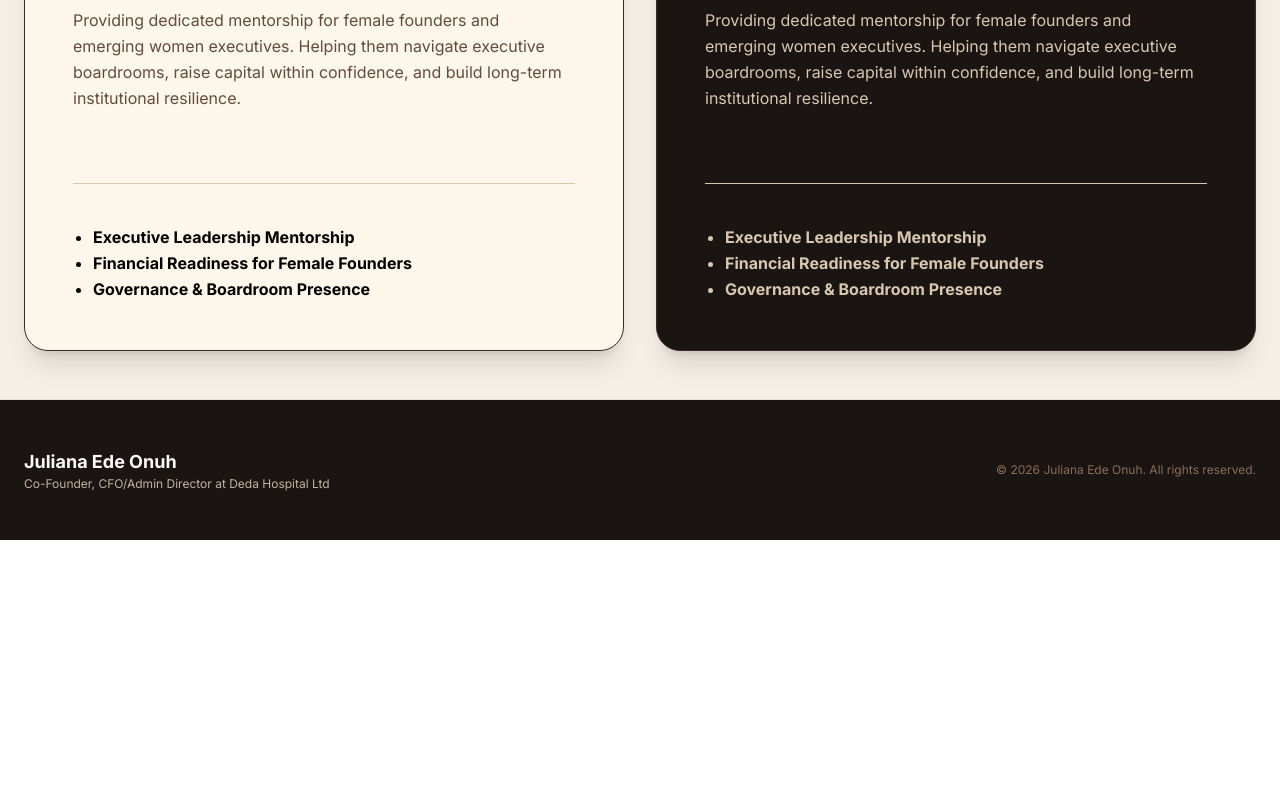
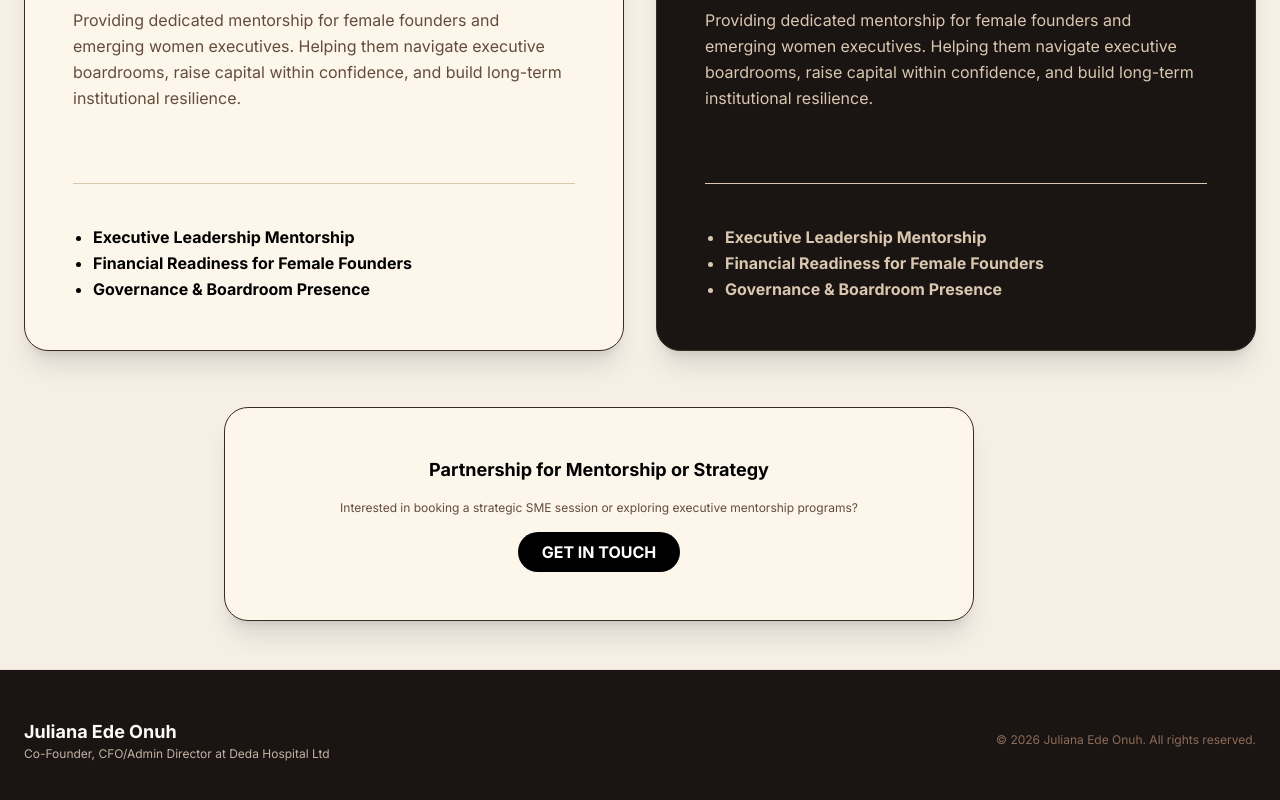
Before and after one commit to DavidOkp/Julie-s-Portfolio, a React (Vite) app: page /impact in a window 1280 px wide. Shown: the part 604-1404 px from the top of the page. Before the commit the page ends 1144 px from the top, so only its background shows below. Built offline with nearby package versions, Linux system fonts and the light colour scheme.

Commit message:
Added last card under the impact page

```diff
--- a/src/pages/Impact.jsx
+++ b/src/pages/Impact.jsx
@@ -55,6 +55,15 @@ const Impact = () => {
           </div>
         </div>
 
+        <div ClassName="">
+            <div className="ml-50 mt-14 w-[750px] p-8 sm:p-12 rounded-3xl bg-[#fcf6eb] text-black flex flex-col items-center justify-between gap-8 border border-[#382C27] shadow-xl">
+              <div className="flex flex-col max-w-2xl items-center ">
+                <h2 className="text-lg font-bold mb-4">Partnership for Mentorship or Strategy</h2>
+                <p className="text-[#634c3c] text-xs ">Interested in booking a strategic SME session or exploring executive mentorship programs?</p>
+                <button className="mt-4 px-6 py-2 rounded-full bg-black text-white font-bold hover:bg-[#634c3c] transition duration-300">GET IN TOUCH</button>
+              </div>
+            </div>
+          </div>
 
       </div>
     </div>
```
